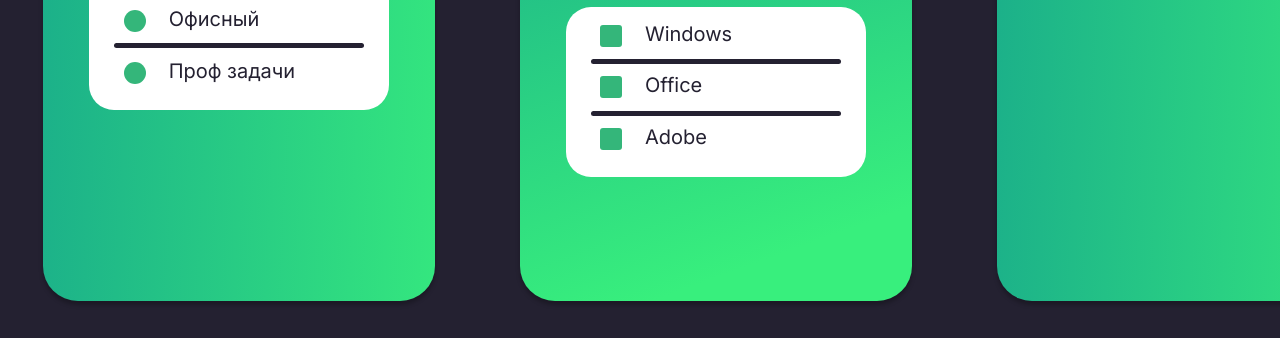
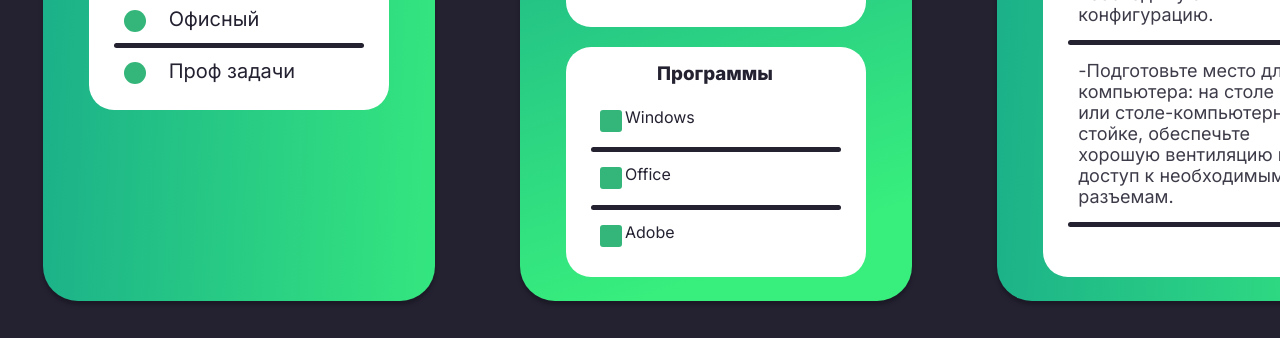
Before and after one commit to ittlam/my-repository-, a plain HTML site: page configurator.html in a window 1280 px wide. Shown: the part 462-800 px from the top of the page. Drawn offline with Linux system fonts and the light colour scheme.

Commit message:
итог конфигуратора, почти итог

```diff
--- a/configurator-style.css
+++ b/configurator-style.css
@@ -180,6 +180,23 @@
     user-select: none;
 }
 
+.preferens-purpose{
+    display: grid;
+    justify-content: start;
+    padding: 15px 0;
+    margin: 0 auto;
+    margin-bottom: 20px;
+    width: 300px;
+    height: 230px;
+    background-color: white;
+    color: rgba(36, 33, 49, 1);
+    border-radius: 25px;
+}
+
+.preferens-purpose h3{
+    margin: 0 0 10px 23px;
+}
+
 .variants-purpose label {
     margin-left:20px;
 }
@@ -252,3 +269,41 @@
     height: 17px;
     background-image: url("/img/check\ mark.svg");
 }
+
+.advice{
+    display: flex;
+    justify-content: flex-start;
+    flex-direction: column;
+    align-items: center;
+    margin: 0 auto;
+    padding: 25px 0;
+    width: 300px;
+    height: 480px;
+    background-color: white;
+    color: rgba(36, 33, 49, 1);
+    border-radius: 25px;
+}
+
+.line{
+    width: 250px;
+    height: 5px;
+    background-color: #242131;
+    margin: 15px 0;
+    border-radius: 25px;
+}
+
+.advices{
+    font-size: 18px;
+    font-weight: 400;
+    margin: 0;
+    width: 230px;
+    text-align: start;
+    animation: changeTextAnimation 9s infinite;
+}
+
+@keyframes changeTextAnimation {
+    0% { opacity: 0; }
+    5% { opacity: 0; }
+    90% { opacity: 1; }
+    100% { opacity: 0; }
+}
--- a/configurator.html
+++ b/configurator.html
@@ -4,6 +4,7 @@
     <meta charset="UTF-8">
     <meta name="viewport" content="width=device-width, initial-scale=1.0">
     <meta name="viewport" content="width=device-width">
+    <link rel="icon" href="/img/Pc.svg">
     <link rel="preconnect" href="https://fonts.googleapis.com">
     <link rel="preconnect" href="https://fonts.gstatic.com" crossorigin>
     <link href="https://fonts.googleapis.com/css2?family=Inter:wght@400;800&display=swap" rel="stylesheet">
@@ -62,7 +63,7 @@
 
             <div class="config-configurator conf">
                 <p class="configurator-price-p">Конфигурация</p>
-                <div class="variants-purpose">
+                <div class="preferens-purpose">
                     <h3>Переферия</h3>
                     <div class="monitor-variant variant">
                         <input class="cr" type="checkbox" name="monitor-variant" id="monitor-variant box-style"></input>
@@ -80,7 +81,8 @@
                     </div>
                 </div>
 
-                <div class="variants-purpose">
+                <div class="preferens-purpose">
+                    <h3>Программы</h3>
                     <div class="windows-variant variant">
                         <input class="cr" type="checkbox" name="windows-variant" id="windows-variant box-style"></input>
                         <label class="cr" for="windows-variant box-style" >Windows</label>
@@ -100,8 +102,17 @@
 
             <div class="advice-configurator conf">
                 <p class="configurator-price-p">Советы</p>
+                <div class="advice">
+                   <div class="line"></div>
+                    <p class="advice-1 advices">-Определитесь с целями использования компьютера: игры, работа, офисные задачи, видеомонтаж и т.д. Это поможет определить необходимую конфигурацию.</p>
+                    <div class="line"></div>
+                    <p class="advice-2 advices">-Подготовьте место для компьютера: на столе или столе-компьютерной стойке, обеспечьте хорошую вентиляцию и доступ к необходимым разъемам.</p>
+                    <div class="line"></div>
+                </div>
             </div>
         </form>
     </main>
+
+    <script src="/main.js" type="module"></script>
 </body>
 </html>
--- /dev/null
+++ b/main.js
@@ -0,0 +1,20 @@
+let advice = [
+    '-Определитесь с целями использования компьютера: игры, работа, офисные задачи, видеомонтаж и т.д. Это поможет определить необходимую конфигурацию.',
+    '-Изучите рынок и выберите надежные комплектующие от проверенных производителей, такие как Intel, AMD, ASUS, MSI и т.д.',
+    '-Подберите совместимые комплектующие: процессор, материнская плата, видеокарта, оперативная память, блок питания и т.д.',
+    '-Проверьте необходимость дополнительных компонентов: охлаждение, корпус, жесткий диск, SSD, монитор, клавиатура, мышка и т.д.',
+    '-Посчитайте бюджет на покупку комплектующих и выберите оптимальное соотношение цены и качества.',
+    '-При сборке компьютера следуйте инструкциям к комплектующим, тщательно выполняйте все этапы и избегайте статического электричества.',
+    '-Проверьте работоспособность компьютера после сборки, убедитесь, что все комплектующие корректно установлены и подключены.',
+    '-Установите операционную систему и необходимое программное обеспечение, обновите драйвера и настройте систему под свои нужды.',
+    '-Подготовьте место для компьютера: на столе или столе-компьютерной стойке, обеспечьте хорошую вентиляцию и доступ к необходимым разъемам.',
+    '-Регулярно обслуживайте ваш компьютер, чистите его от пыли, обновляйте программное обеспечение и делайте резервное копирование данных.'
+];
+
+let advice1 = document.querySelector('.advice-1');
+let advice2 = document.querySelector('.advice-2');
+
+setInterval(function(){
+    advice1.textContent = advice[Math.floor(Math.random() * advice.length)];
+    advice2.textContent = advice[Math.floor(Math.random() * advice.length)];
+}, 9000)
```
Also changed, not shown: img/Pc.svg (added).
